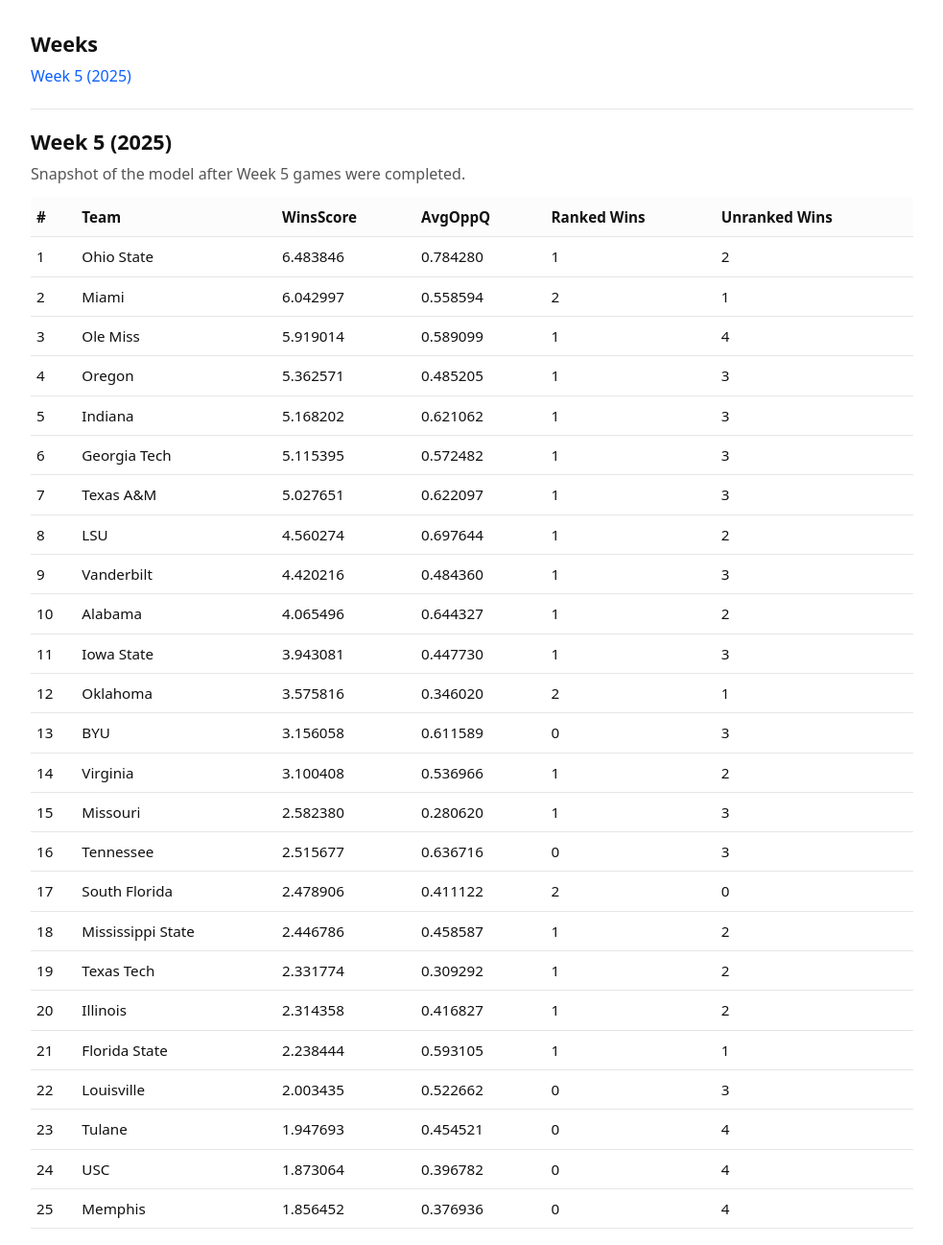
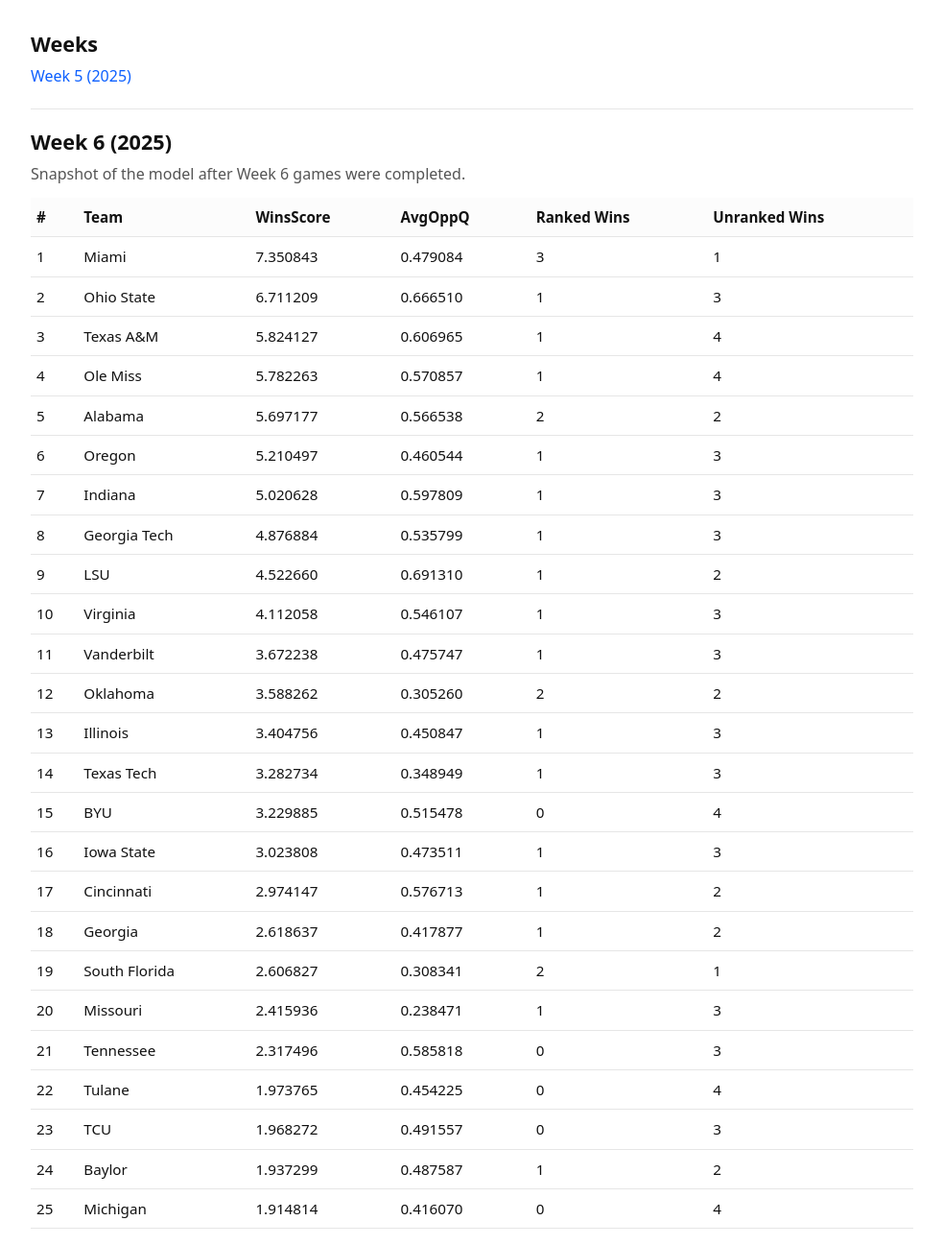
Before and after one commit to kaimorales/CFB-Ranking-Model, a plain HTML site: page weeks.html in a window 1280 px wide. Shown: the part 220-1517 px from the top of the page at 96% size, without its empty margins (148-1131 px from the left). Drawn offline with Linux system fonts and the light colour scheme.

Commit message:
Update weeks.html

```diff
--- a/weeks.html
+++ b/weeks.html
@@ -54,6 +54,42 @@
     <hr class="rule" />
 
     <!-- ===== Week 5 Example ===== -->
+    <section id="week6">
+      <h2>Week 6 (2025)</h2>
+      <p class="muted">Snapshot of the model after Week 6 games were completed.</p>
+      <table aria-label="Week 5 Top-25">
+        <thead>
+          <tr><th>#</th><th>Team</th><th>WinsScore</th><th>AvgOppQ</th><th>Ranked Wins</th><th>Unranked Wins</th></tr>
+        </thead>
+        <tbody>
+            <tr><td>1</td><td>Miami</td><td>7.350843</td><td>0.479084</td><td>3</td><td>1</td></tr>
+            <tr><td>2</td><td>Ohio State</td><td>6.711209</td><td>0.666510</td><td>1</td><td>3</td></tr>
+            <tr><td>3</td><td>Texas A&amp;M</td><td>5.824127</td><td>0.606965</td><td>1</td><td>4</td></tr>
+            <tr><td>4</td><td>Ole Miss</td><td>5.782263</td><td>0.570857</td><td>1</td><td>4</td></tr>
+            <tr><td>5</td><td>Alabama</td><td>5.697177</td><td>0.566538</td><td>2</td><td>2</td></tr>
+            <tr><td>6</td><td>Oregon</td><td>5.210497</td><td>0.460544</td><td>1</td><td>3</td></tr>
+            <tr><td>7</td><td>Indiana</td><td>5.020628</td><td>0.597809</td><td>1</td><td>3</td></tr>
+            <tr><td>8</td><td>Georgia Tech</td><td>4.876884</td><td>0.535799</td><td>1</td><td>3</td></tr>
+            <tr><td>9</td><td>LSU</td><td>4.522660</td><td>0.691310</td><td>1</td><td>2</td></tr>
+            <tr><td>10</td><td>Virginia</td><td>4.112058</td><td>0.546107</td><td>1</td><td>3</td></tr>
+            <tr><td>11</td><td>Vanderbilt</td><td>3.672238</td><td>0.475747</td><td>1</td><td>3</td></tr>
+            <tr><td>12</td><td>Oklahoma</td><td>3.588262</td><td>0.305260</td><td>2</td><td>2</td></tr>
+            <tr><td>13</td><td>Illinois</td><td>3.404756</td><td>0.450847</td><td>1</td><td>3</td></tr>
+            <tr><td>14</td><td>Texas Tech</td><td>3.282734</td><td>0.348949</td><td>1</td><td>3</td></tr>
+            <tr><td>15</td><td>BYU</td><td>3.229885</td><td>0.515478</td><td>0</td><td>4</td></tr>
+            <tr><td>16</td><td>Iowa State</td><td>3.023808</td><td>0.473511</td><td>1</td><td>3</td></tr>
+            <tr><td>17</td><td>Cincinnati</td><td>2.974147</td><td>0.576713</td><td>1</td><td>2</td></tr>
+            <tr><td>18</td><td>Georgia</td><td>2.618637</td><td>0.417877</td><td>1</td><td>2</td></tr>
+            <tr><td>19</td><td>South Florida</td><td>2.606827</td><td>0.308341</td><td>2</td><td>1</td></tr>
+            <tr><td>20</td><td>Missouri</td><td>2.415936</td><td>0.238471</td><td>1</td><td>3</td></tr>
+            <tr><td>21</td><td>Tennessee</td><td>2.317496</td><td>0.585818</td><td>0</td><td>3</td></tr>
+            <tr><td>22</td><td>Tulane</td><td>1.973765</td><td>0.454225</td><td>0</td><td>4</td></tr>
+            <tr><td>23</td><td>TCU</td><td>1.968272</td><td>0.491557</td><td>0</td><td>3</td></tr>
+            <tr><td>24</td><td>Baylor</td><td>1.937299</td><td>0.487587</td><td>1</td><td>2</td></tr>
+            <tr><td>25</td><td>Michigan</td><td>1.914814</td><td>0.416070</td><td>0</td><td>4</td></tr>
+          </tbody>
+      </table>
+    </section>
     <section id="week5">
       <h2>Week 5 (2025)</h2>
       <p class="muted">Snapshot of the model after Week 5 games were completed.</p>
```
